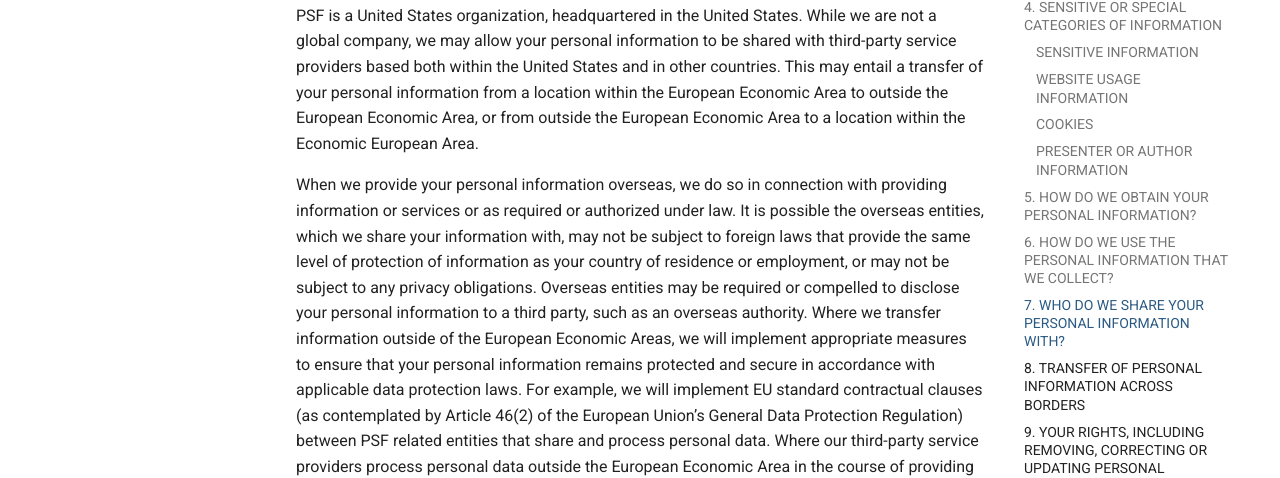
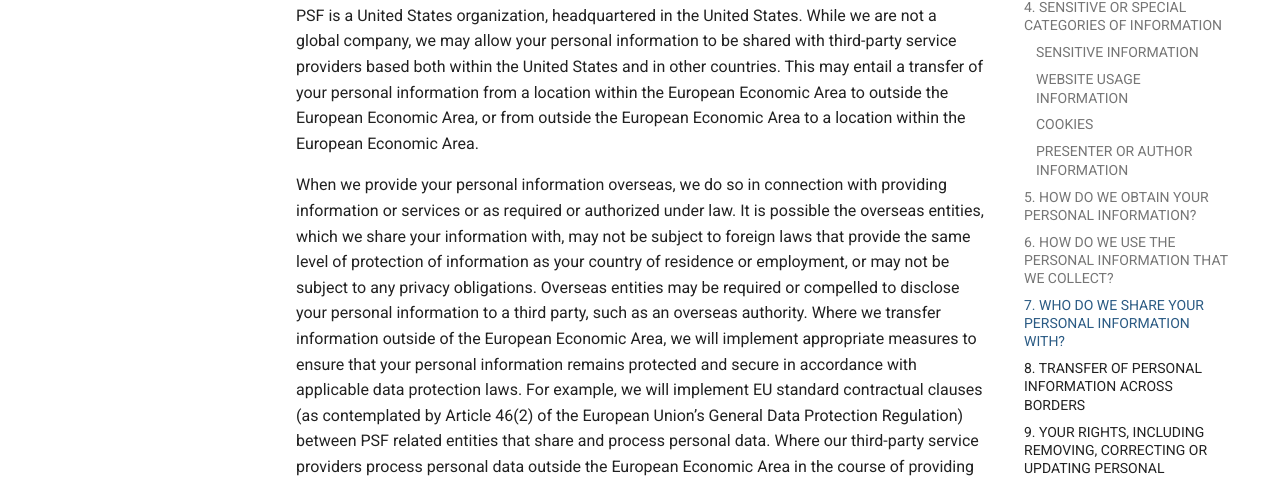
Before and after one commit to psf/policies, an MkDocs documentation site: the page built from docs/PSF-Privacy-Notice.md, in a window 1280 px wide and 900 px high, scrolled down 3818 px. Shown: the part 254-732 px from the top of the window. Built offline with MkDocs 1.6.1 and Material for MkDocs 9.7.7, drawn with Linux system fonts in a browser that asks for light colours; comment, search, counter and statistics services are not loaded; some of the changed text lies outside the part shown.

Commit message:
Fixes  typos and errors in PSF-Privacy-Notice (#56)

```diff
--- a/docs/PSF-Privacy-Notice.md
+++ b/docs/PSF-Privacy-Notice.md
@@ -153,7 +153,7 @@
 third-party service providers based both within the United States and in other countries.
 This may entail a transfer of your personal information from a location within the European Economic Area
 to outside the European Economic Area, or from outside the European Economic Area
-to a location within the Economic European Area.
+to a location within the European Economic Area.
 
 When we provide your personal information overseas,
 we do so in connection with providing information or services or as required or authorized under law.
@@ -163,7 +163,7 @@
 or may not be subject to any privacy obligations.
 Overseas entities may be required or compelled to disclose your personal information to a third party,
 such as an overseas authority.
-Where we transfer information outside of the European Economic Areas,
+Where we transfer information outside of the European Economic Area,
 we will implement appropriate measures to ensure that your personal information
 remains protected and secure in accordance with applicable data protection laws.
 For example, we will implement EU standard contractual clauses
```
Also changed, not shown: other parts of docs/PSF-Privacy-Notice.md (+1 -1 lines).
